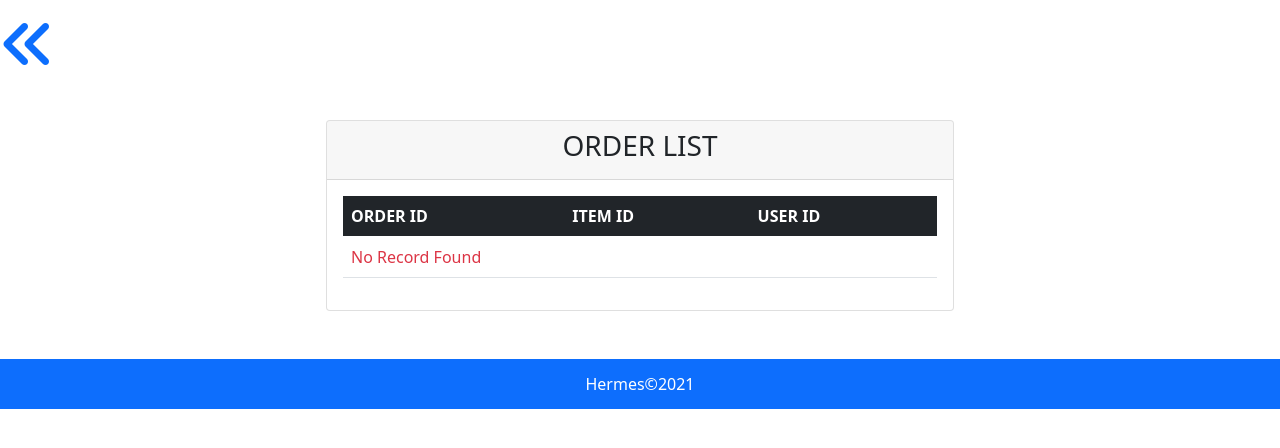
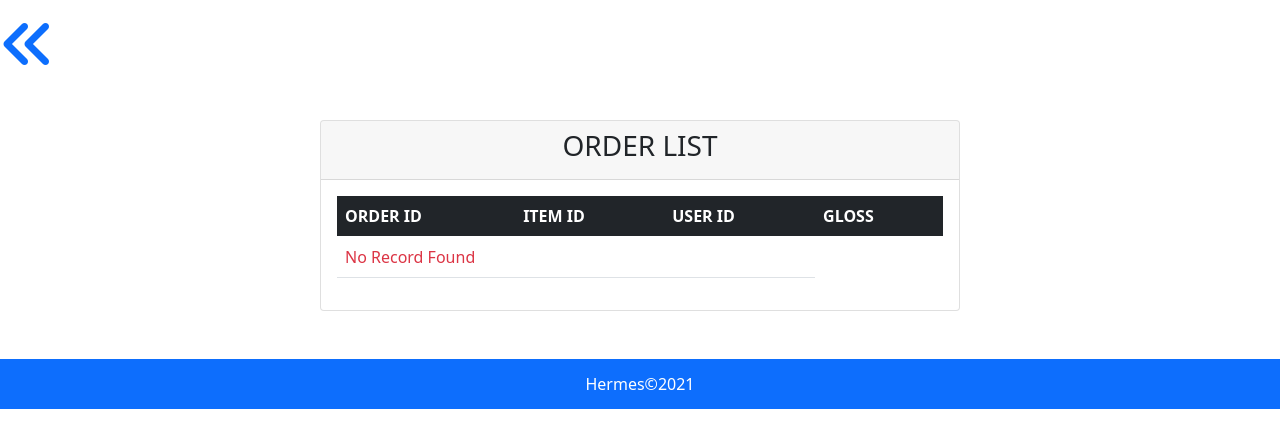
Before and after one commit to Masahiro62/Hermes, a PHP site: page /order.php in a window 1280 px wide. Shown: the part 76-524 px from the top of the page. Run offline with PHP 8.4, Linux system fonts and the light colour scheme; the visitor is signed in with stand-in values (Sample User, id 1); data that the repository does not hold is empty; some libraries are stand-ins or nearby versions.

Commit message:
added table info

```diff
--- a/order.php
+++ b/order.php
@@ -18,7 +18,6 @@
 
       <!-- back to dashboarde -->
       <a href="adminDashboard.php"><i class="fas fa-angle-double-left display-4 mt-3"></i></a>
-      <div class="container-fluid">
 
       <main>
         <!-- order list and just show the table nobody can not change except changeing db -->
@@ -33,6 +32,7 @@
                             <th>ORDER ID</th>
                             <th>ITEM ID</th>
                             <th>USER ID</th>
+                            <th>GLOSS</th>
                         </thead>
                         <tbody>
                             <?php
@@ -48,6 +48,7 @@
                                 <td><?php echo $Order['order_id'];?></td>
                                 <td><?php echo $Order['item_id'];?></td>
                                 <td><?php echo $Order['user_id'];?></td>
+                                <td>
                             </tr>
                             <?php
                                     }
```
